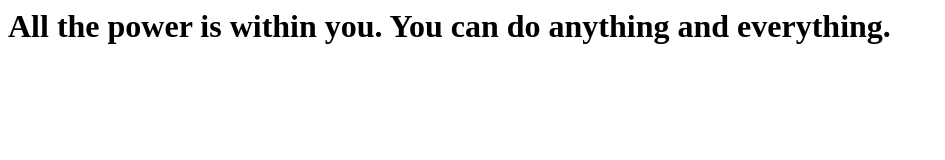
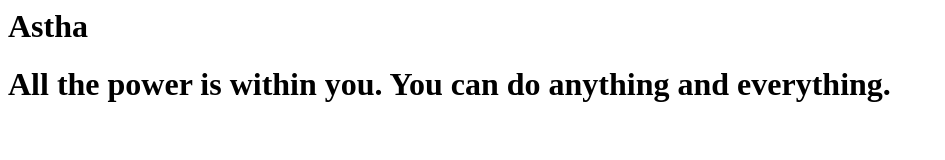
Before and after one commit to goel21/Astha, a plain HTML site: page index.html in a window 1280 px wide. Shown: the whole page, without its empty margins (0-945 px from the left). Drawn offline with Linux system fonts and the light colour scheme.

Commit message:
Added second code

```diff
--- a/index.html
+++ b/index.html
@@ -1,5 +1,6 @@
 <html>
 	<body>
+		<h1>Astha</h1>
 		<h1>All the power is within you. You can do anything and everything. </h1>
 	</body>
 </html>
```
